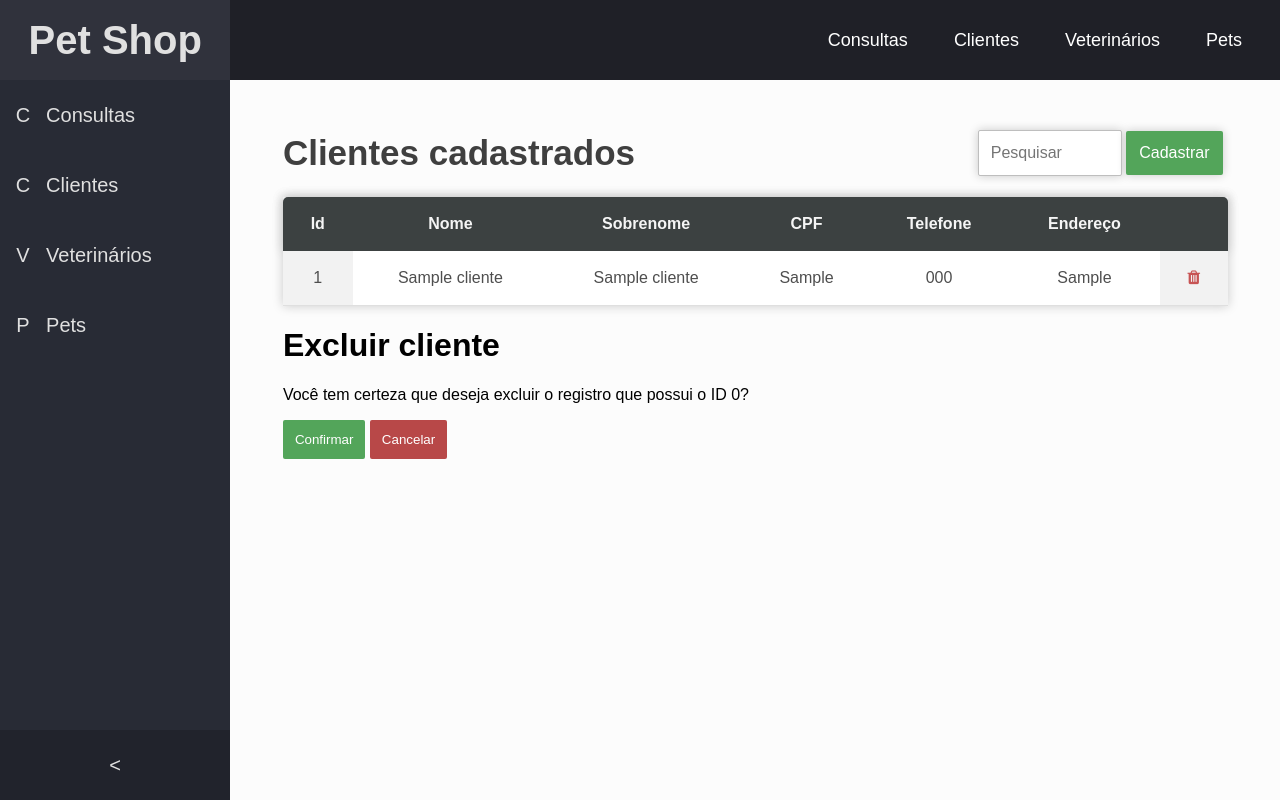
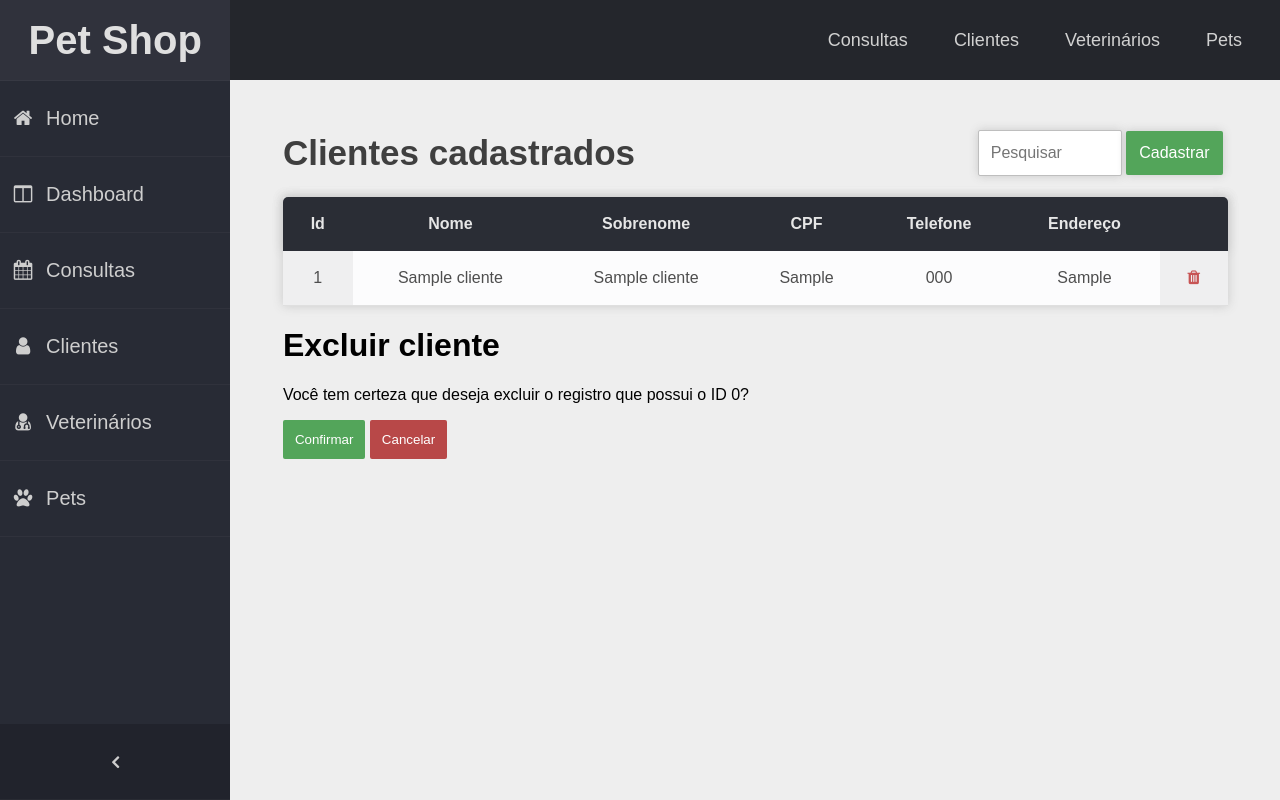
Before and after one commit to matheussantiago12/PetShopSolution, a PHP site: page /clientes.php in a window 1280 px wide. Run offline with PHP 8.4, Linux system fonts and the light colour scheme; tables that the repository leaves empty or names only in its code hold one stand-in row (values such as "Sample post"); some libraries are stand-ins or nearby versions.

Commit message:
melhorias na sidebar

```diff
--- a/clientes.php
+++ b/clientes.php
@@ -1,6 +1,6 @@
 <?php include("header.php")?>
 <?php include("clienteController.php")?>
-<script src="public/cliente.js"></script>
+<script src="public/js/cliente.js"></script>
 <div class="testee">
     <div class="body">
         <div class="cabecalho">
@@ -32,9 +32,7 @@
                 </tr>
             </thead>
             <tbody>
-                <?php
-                listarClientes();
-                ?>
+                <?php listarClientes(); ?>
             </tbody>
         </table>
 
--- a/header.php
+++ b/header.php
@@ -37,10 +37,30 @@
                 <h1>Pet Shop</h1>
             </div>
         </a>
+        <a href="index.php">
+            <div class="aside-row">
+                <div class="aside-icon">
+                    <i class="fa fa-home"></i>
+                </div>
+                <div class="aside-title">
+                    Home
+                </div>
+            </div>
+        </a>
+        <a href="index.php">
+            <div class="aside-row">
+                <div class="aside-icon">
+                    <i class="fa fa-columns"></i>
+                </div>
+                <div class="aside-title">
+                    Dashboard
+                </div>
+            </div>
+        </a>
         <a href="consultas.php">
             <div class="aside-row">
                 <div class="aside-icon">
-                    C
+                    <i class="fa fa-calendar"></i>
                 </div>
                 <div class="aside-title">
                     Consultas
@@ -50,7 +70,7 @@
         <a href="clientes.php">
             <div class="aside-row">
                 <div class="aside-icon">
-                    C
+                    <i class="fa fa-user"></i>
                 </div>
                 <div class="aside-title">
                     Clientes
@@ -60,7 +80,7 @@
         <a href="veterinarios.php">
             <div class="aside-row">
                 <div class="aside-icon">
-                    V
+                    <i class="fa fa-user-md"></i>
                 </div>
                 <div class="aside-title">
                     Veterinários
@@ -70,17 +90,16 @@
         <a href="pets.php">
             <div class="aside-row">
                 <div class="aside-icon">
-                    P
+                    <i class="fa fa-paw"></i>
                 </div>
                 <div class="aside-title">
                     Pets
                 </div>
             </div>
         </a>
-
-        <a href="pets.php">
+        <a href="#">
             <div class="aside-row last">
-                <
+                <i class="fa fa-angle-left bold"></i>
             </div>
         </a>
         </div>
--- a/public/css/general.css
+++ b/public/css/general.css
@@ -1,6 +1,7 @@
 body {
     background-color: rgb(252, 252, 252);
     font-family: Arial, Helvetica, sans-serif;
+    background-color: rgb(238, 238, 238);
 }
 
 .testee {
@@ -102,8 +103,8 @@ td {
 }
 
 table thead {
-    background-color: rgb(60, 65, 65);
-    color: whitesmoke;
+    background-color: rgb(42, 45, 53);
+    color: rgb(230, 230, 230);
 }
 
 table th:first-child {
@@ -119,11 +120,15 @@ thead tr, td, th {
 }
 
 table tbody tr:nth-child(even) {
-    background: rgb(236, 236, 236);
+    background-color: rgb(240, 240, 241);
 }
 
 table tbody tr:nth-child(odd) {
-    background: rgb(255, 255, 255);
+    background-color: rgb(252, 252, 253);
+}
+
+table tbody tr:hover {
+    background-color: rgba(150, 150, 150, 0.034);
 }
 
 table tbody td {
@@ -358,3 +363,23 @@ label.custom-select {
 .cancelar {
     background-color: rgb(184, 72, 72);
 }
+
+.bold {
+    font-weight: bold;
+}
+
+::-webkit-scrollbar {
+    width: 10px;
+}
+
+::-webkit-scrollbar-track {
+    background: rgba(0, 0, 0, 0.08);
+}
+
+::-webkit-scrollbar-thumb {
+    background: rgb(194, 194, 194);
+}
+
+::-webkit-scrollbar-thumb:hover {
+    background: rgba(0, 0, 0, 0.200);
+}
--- a/public/css/header.css
+++ b/public/css/header.css
@@ -5,7 +5,7 @@ html, body {
 }
 
 .main {
-    background-color: rgb(31, 32, 39);
+    background-color: rgb(36, 38, 44);
     height: 80px;
     line-height: 80px;
     width: 82%;
@@ -35,7 +35,7 @@ html, body {
 .item a {
     display: block;
     text-decoration: none;
-    color: white;
+    color: rgb(209, 209, 209);
     padding-left: 23px;
     padding-right: 23px;
     height: 100%;
@@ -65,6 +65,7 @@ html, body {
 
 .aside {
     position: absolute;
+    position: fixed;
     width: 18%;
     height: 100%;
     background-color: rgb(40, 43, 53);
@@ -75,13 +76,14 @@ html, body {
 }
 
 .aside-row {
-    height: 70px;
+    height: 75px;
     list-style-type: none;
     width: 100%;
     display: flex;
-    line-height: 70px;
+    line-height: 75px;
     font-size: 20px;
-    color: rgb(224, 224, 224);
+    color: rgb(206, 206, 206);
+    border-bottom: 1px solid rgba(255, 255, 255, 0.034);
 }
 
 .aside-row:hover {
@@ -96,6 +98,7 @@ html, body {
     display:flex;
     align-items: center;
     justify-content: center;
+    color: rgb(223, 223, 223);
 }
 
 .last {
```
Also changed, not shown: dashboard.php (added, +16 -0 lines), teste.php (added, +14 -0 lines).
